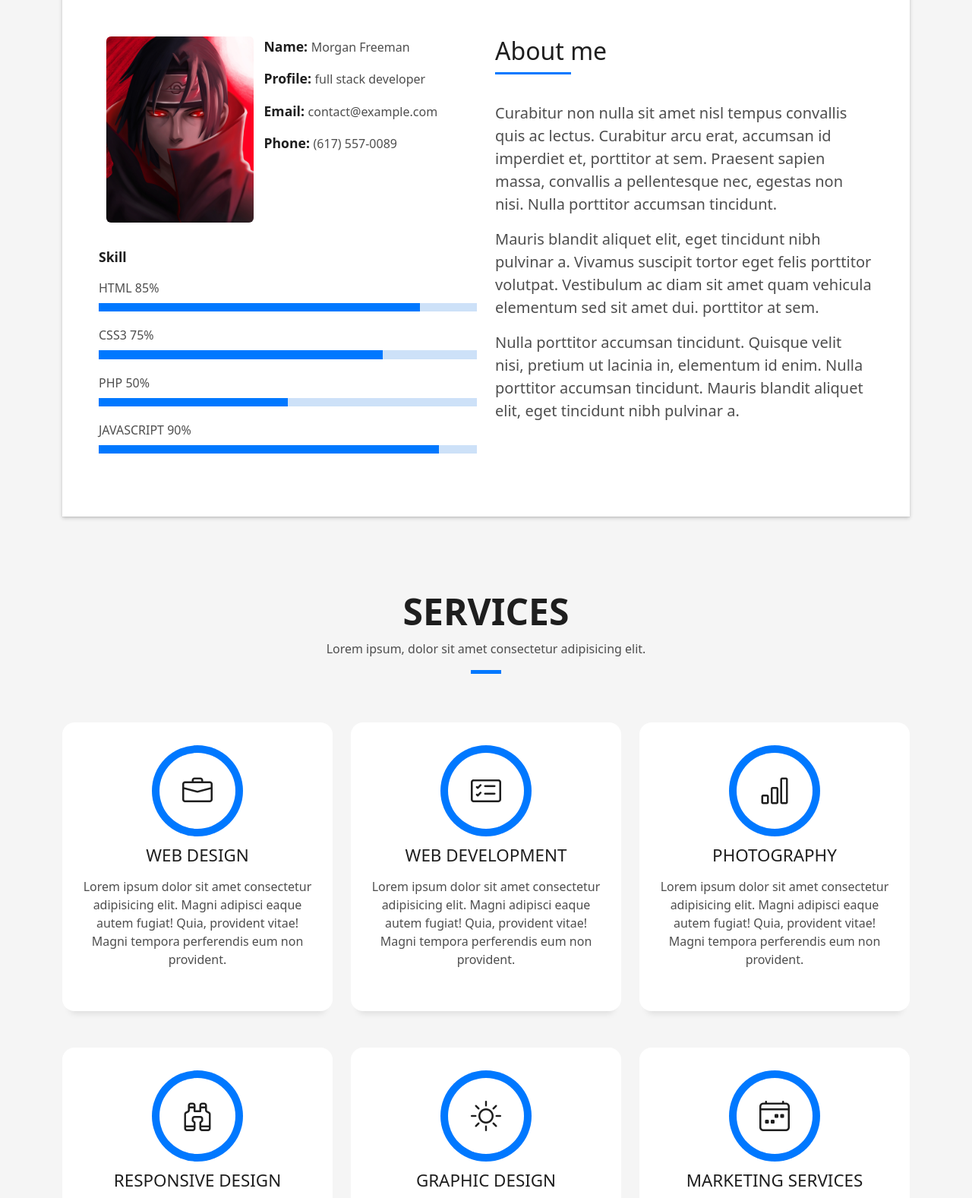
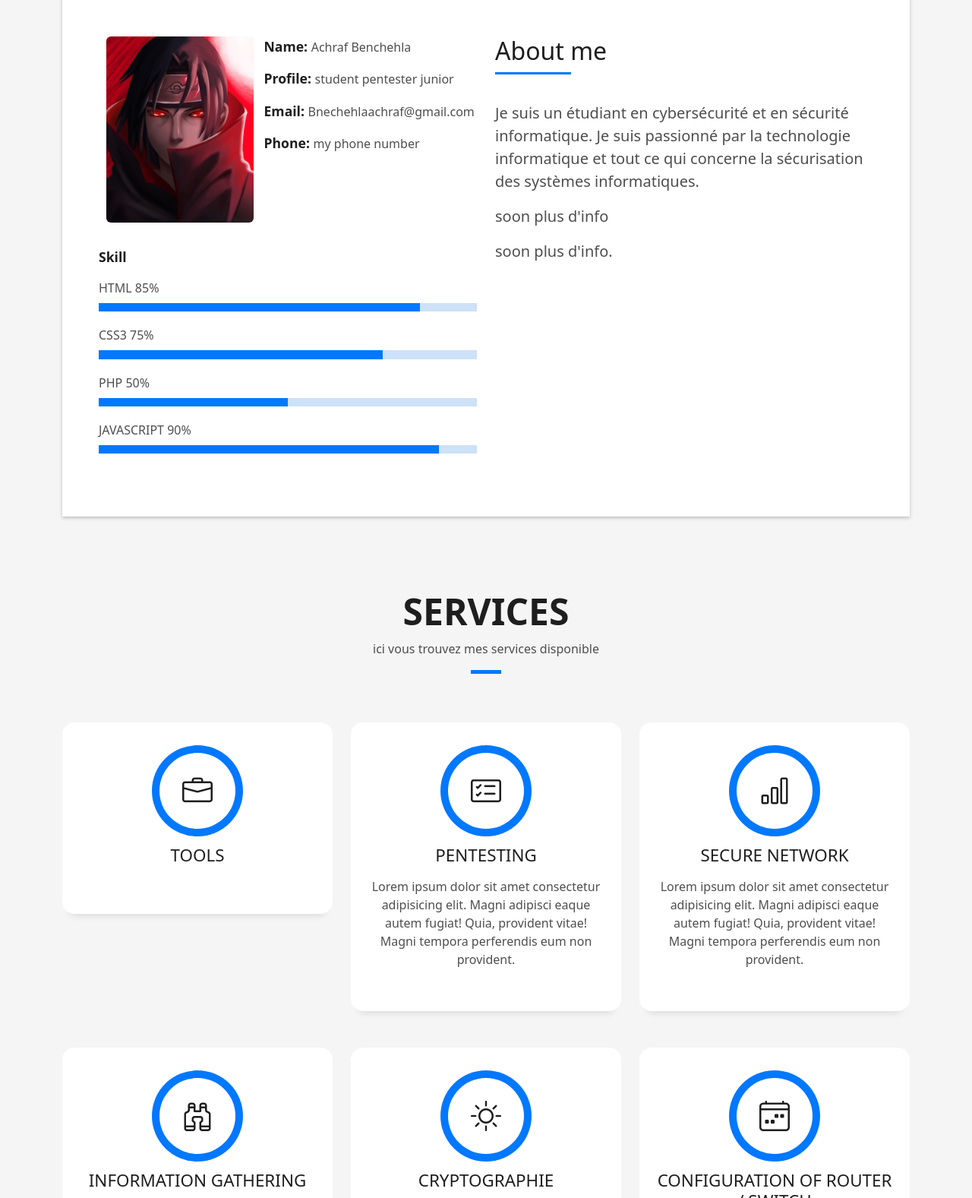
Before and after one commit to achraf-benchehla/achraf-benchehla.github.io, a plain HTML site: page index.html in a window 1280 px wide. Shown: the part 880-2457 px from the top of the page at 76% size. Drawn offline with Linux system fonts and the light colour scheme.

Commit message:
Update index.html

```diff
--- a/index.html
+++ b/index.html
@@ -73,15 +73,16 @@
                   <div class="row">
                     <div class="col-sm-6 col-md-5">
                       <div class="about-img">
+                        <!-- ici on va inserer la photo -->
                         <img src="assets/img/itachi.jpg" class="img-fluid rounded b-shadow-a" alt="">
                       </div>
                     </div>
                     <div class="col-sm-6 col-md-7">
                       <div class="about-info">
-                        <p><span class="title-s">Name: </span> <span>Morgan Freeman</span></p>
-                        <p><span class="title-s">Profile: </span> <span>full stack developer</span></p>
-                        <p><span class="title-s">Email: </span> <span>contact@example.com</span></p>
-                        <p><span class="title-s">Phone: </span> <span>(617) 557-0089</span></p>
+                        <p><span class="title-s">Name: </span> <span>Achraf Benchehla</span></p>
+                        <p><span class="title-s">Profile: </span> <span>student pentester junior </span></p>
+                        <p><span class="title-s">Email: </span> <span>Bnechehlaachraf@gmail.com </span></p>
+                        <p><span class="title-s">Phone: </span> <span> my phone number</span></p>
                       </div>
                     </div>
                   </div>
@@ -113,20 +114,13 @@
                       </h5>
                     </div>
                     <p class="lead">
-                      Curabitur non nulla sit amet nisl tempus convallis quis ac lectus. Curabitur arcu erat, accumsan id
-                      imperdiet et, porttitor
-                      at sem. Praesent sapien massa, convallis a pellentesque nec, egestas non nisi. Nulla
-                      porttitor accumsan tincidunt.
+                      Je suis un étudiant en cybersécurité et en sécurité informatique. Je suis passionné par la technologie informatique et tout ce qui concerne la sécurisation des systèmes informatiques.
                     </p>
                     <p class="lead">
-                      Mauris blandit aliquet elit, eget tincidunt nibh pulvinar a. Vivamus suscipit tortor eget felis
-                      porttitor volutpat. Vestibulum
-                      ac diam sit amet quam vehicula elementum sed sit amet dui. porttitor at sem.
+                      soon plus d'info
                     </p>
                     <p class="lead">
-                      Nulla porttitor accumsan tincidunt. Quisque velit nisi, pretium ut lacinia in, elementum id enim.
-                      Nulla porttitor accumsan
-                      tincidunt. Mauris blandit aliquet elit, eget tincidunt nibh pulvinar a.
+                     soon plus d'info.
                     </p>
                   </div>
                 </div>
@@ -147,7 +141,7 @@
                 Services
               </h3>
               <p class="subtitle-a">
-                Lorem ipsum, dolor sit amet consectetur adipisicing elit.
+                ici vous trouvez mes services disponible
               </p>
               <div class="line-mf"></div>
             </div>
@@ -160,11 +154,9 @@
                 <span class="ico-circle"><i class="bi bi-briefcase"></i></span>
               </div>
               <div class="service-content">
-                <h2 class="s-title">Web Design</h2>
+                <h2 class="s-title">TOOLS</h2>
                 <p class="s-description text-center">
-                  Lorem ipsum dolor sit amet consectetur adipisicing elit. Magni adipisci eaque autem fugiat! Quia,
-                  provident vitae! Magni
-                  tempora perferendis eum non provident.
+
                 </p>
               </div>
             </div>
@@ -175,7 +167,7 @@
                 <span class="ico-circle"><i class="bi bi-card-checklist"></i></span>
               </div>
               <div class="service-content">
-                <h2 class="s-title">Web Development</h2>
+                <h2 class="s-title">PENTESTING</h2>
                 <p class="s-description text-center">
                   Lorem ipsum dolor sit amet consectetur adipisicing elit. Magni adipisci eaque autem fugiat! Quia,
                   provident vitae! Magni
@@ -190,7 +182,7 @@
                 <span class="ico-circle"><i class="bi bi-bar-chart"></i></span>
               </div>
               <div class="service-content">
-                <h2 class="s-title">Photography</h2>
+                <h2 class="s-title">secure network</h2>
                 <p class="s-description text-center">
                   Lorem ipsum dolor sit amet consectetur adipisicing elit. Magni adipisci eaque autem fugiat! Quia,
                   provident vitae! Magni
@@ -205,7 +197,7 @@
                 <span class="ico-circle"><i class="bi bi-binoculars"></i></span>
               </div>
               <div class="service-content">
-                <h2 class="s-title">Responsive Design</h2>
+                <h2 class="s-title">information gathering </h2>
                 <p class="s-description text-center">
                   Lorem ipsum dolor sit amet consectetur adipisicing elit. Magni adipisci eaque autem fugiat! Quia,
                   provident vitae! Magni
@@ -220,7 +212,7 @@
                 <span class="ico-circle"><i class="bi bi-brightness-high"></i></span>
               </div>
               <div class="service-content">
-                <h2 class="s-title">Graphic Design</h2>
+                <h2 class="s-title">CRYPTOGRAPHIE</h2>
                 <p class="s-description text-center">
                   Lorem ipsum dolor sit amet consectetur adipisicing elit. Magni adipisci eaque autem fugiat! Quia,
                   provident vitae! Magni
@@ -235,7 +227,7 @@
                 <span class="ico-circle"><i class="bi bi-calendar4-week"></i></span>
               </div>
               <div class="service-content">
-                <h2 class="s-title">Marketing Services</h2>
+                <h2 class="s-title">configuration of router / switch</h2>
                 <p class="s-description text-center">
                   Lorem ipsum dolor sit amet consectetur adipisicing elit. Magni adipisci eaque autem fugiat! Quia,
                   provident vitae! Magni
```
